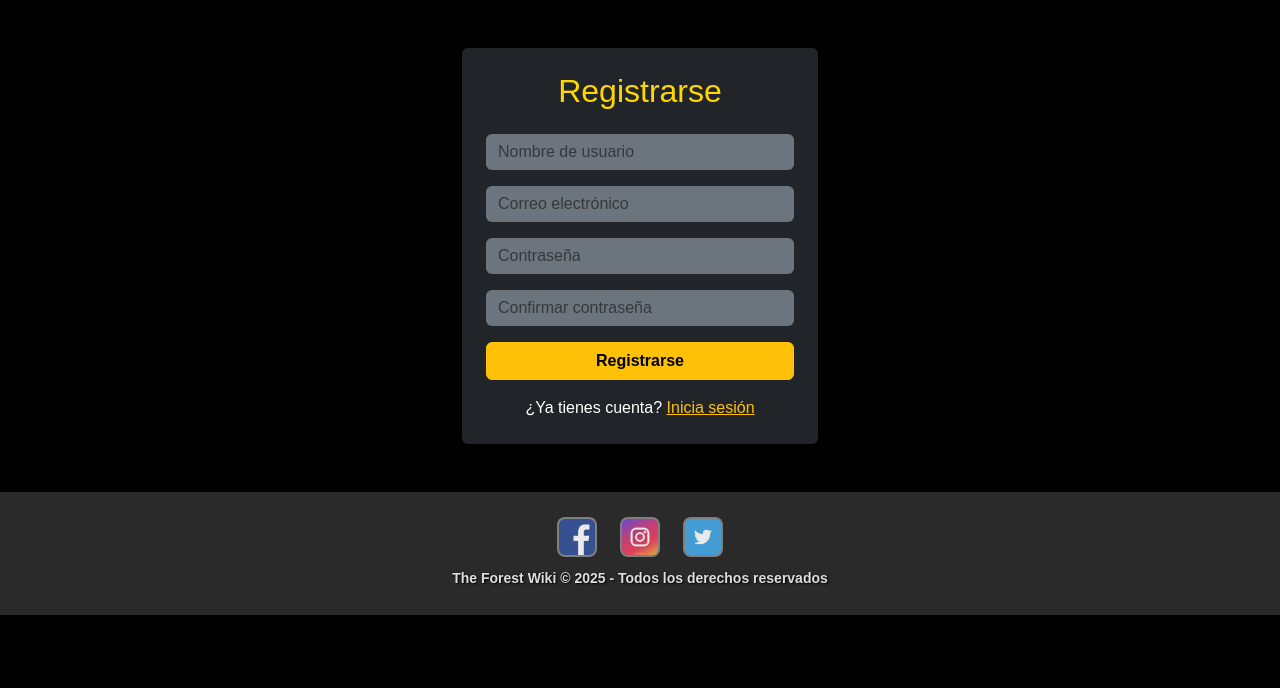
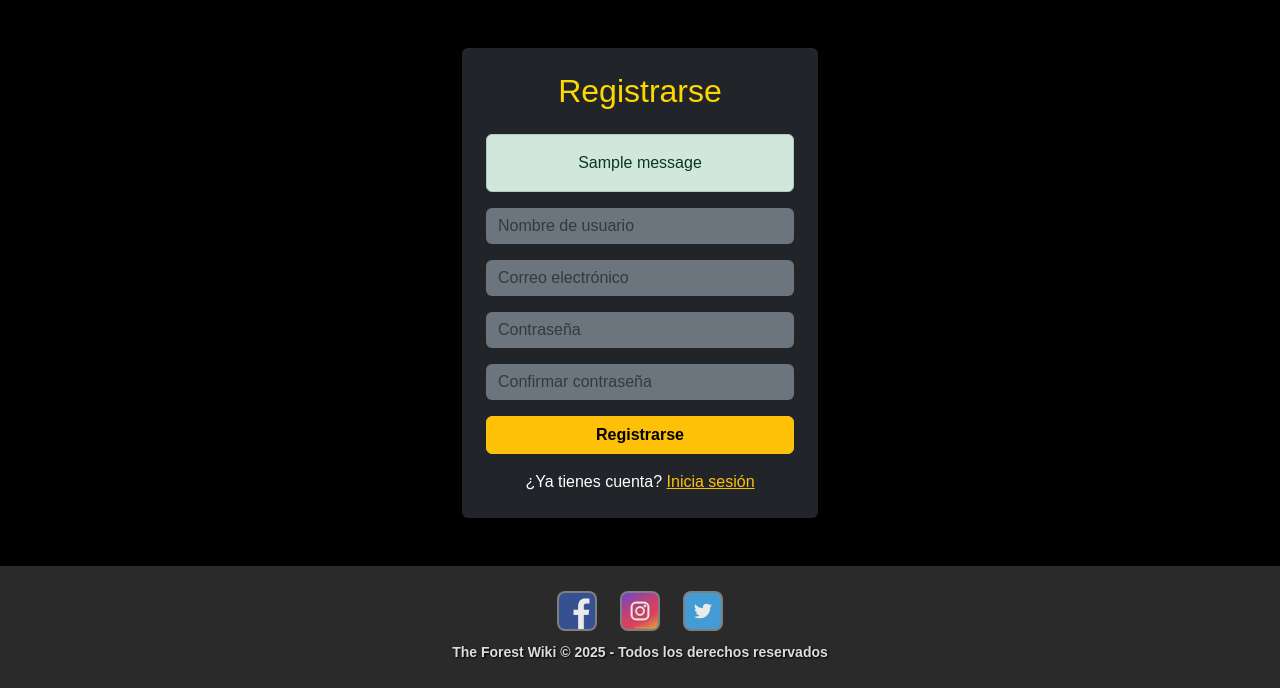
Before and after one commit to Lucvvs/TheForestWiki, a Django app: page /index/registro.html in a window 1280 px wide. Shown: the part 60-748 px from the top of the page. Run offline with Django 5.2, Linux system fonts and the light colour scheme; tables that the repository leaves empty hold one stand-in row (values such as "Sample post"); one stand-in notice (Sample message) is shown.

Commit message:
Edite template/Registro.html y views.py para mostrar un mensaje al registrarse

```diff
--- a/biblioteca/templates/Registro.html
+++ b/biblioteca/templates/Registro.html
@@ -9,8 +9,7 @@
   <link href="https://cdn.jsdelivr.net/npm/bootstrap@5.3.3/dist/css/bootstrap.min.css" rel="stylesheet">
 
   <style>
-
-header {
+    header {
       background-color: #111;
       display: flex;
       justify-content: space-between;
@@ -27,18 +26,13 @@ header {
     }
 
     nav a:hover {
-    color: #ffd700; /* color al pasar el mouse */
-  }
-
-
+      color: #ffd700; /* color al pasar el mouse */
+    }
   </style>
-    <link rel="stylesheet" href="{% static 'css/style.css' %}">
-
+  <link rel="stylesheet" href="{% static 'css/style.css' %}">
 </head>
 
- <!-- Esto FONDO Y FOOTER STYLE-->
 <body style="background-color: #000; color: #fff; font-family: Arial, sans-serif;">
-
 
   <header style="background-color: #416e2f65; padding: 10px 20px;">
     <div style="display: flex; align-items: center; color: #ffd700; font-weight: bold;">
@@ -58,6 +52,15 @@ header {
       <div class="col-12 col-sm-8 col-md-6 col-lg-4">
         <div class="bg-dark rounded shadow p-4 formulario-publicacion">
           <h2 class="text-center mb-4" style="color: #ffd700;">Registrarse</h2>
+
+          {% if messages %}
+            <div class="alert alert-success text-center" role="alert">
+              {% for message in messages %}
+                {{ message }}
+              {% endfor %}
+            </div>
+          {% endif %}
+
           <form action="#" method="POST" autocomplete="off">
             {% csrf_token %}
             <input type="text" id="usuario" name="usuario" class="form-control bg-secondary text-white mb-3 border-0" placeholder="Nombre de usuario" required>
@@ -66,6 +69,7 @@ header {
             <input type="password" id="confirmar" name="confirmar" class="form-control bg-secondary text-white mb-3 border-0" placeholder="Confirmar contraseña" required>
             <button type="submit" class="btn btn-warning w-100 fw-bold">Registrarse</button>
           </form>
+
           <div class="text-center mt-3">
             <span>¿Ya tienes cuenta? <a href="{% url 'inicio_sesion' %}" class="text-warning">Inicia sesión</a></span>
           </div>
@@ -84,6 +88,7 @@ header {
       The Forest Wiki © 2025 - Todos los derechos reservados<br/>
     </div>
   </footer>
+
   <script src="https://cdn.jsdelivr.net/npm/bootstrap@5.3.3/dist/js/bootstrap.bundle.min.js"></script>
 
 </body>
--- a/biblioteca/views.py
+++ b/biblioteca/views.py
@@ -1,9 +1,14 @@
-from django.shortcuts import render
+from django.shortcuts import render, redirect
+from django.contrib import messages
 
 def index(request):
     return render(request, 'index.html')
 
 def registro(request):
+    if request.method == 'POST':
+        # Aquí iría la lógica de registro real, pero por ahora solo mostramos el mensaje
+        messages.success(request, '¡Registro exitoso! Disfruta la experiencia.')
+        return redirect('registro')  # Redirige para evitar el reenvío del formulario
     return render(request, 'registro.html')
 
 def foro(request):
```
